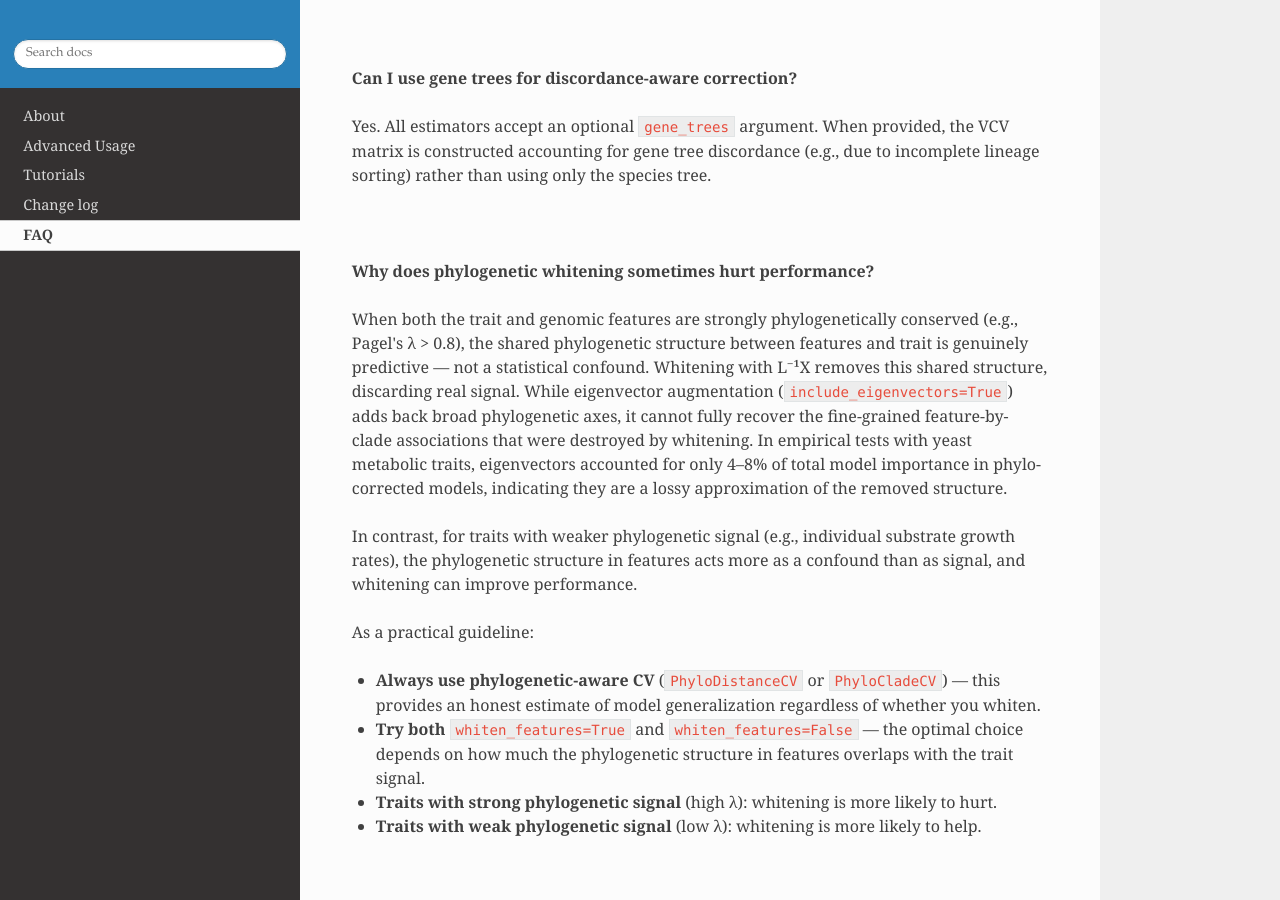
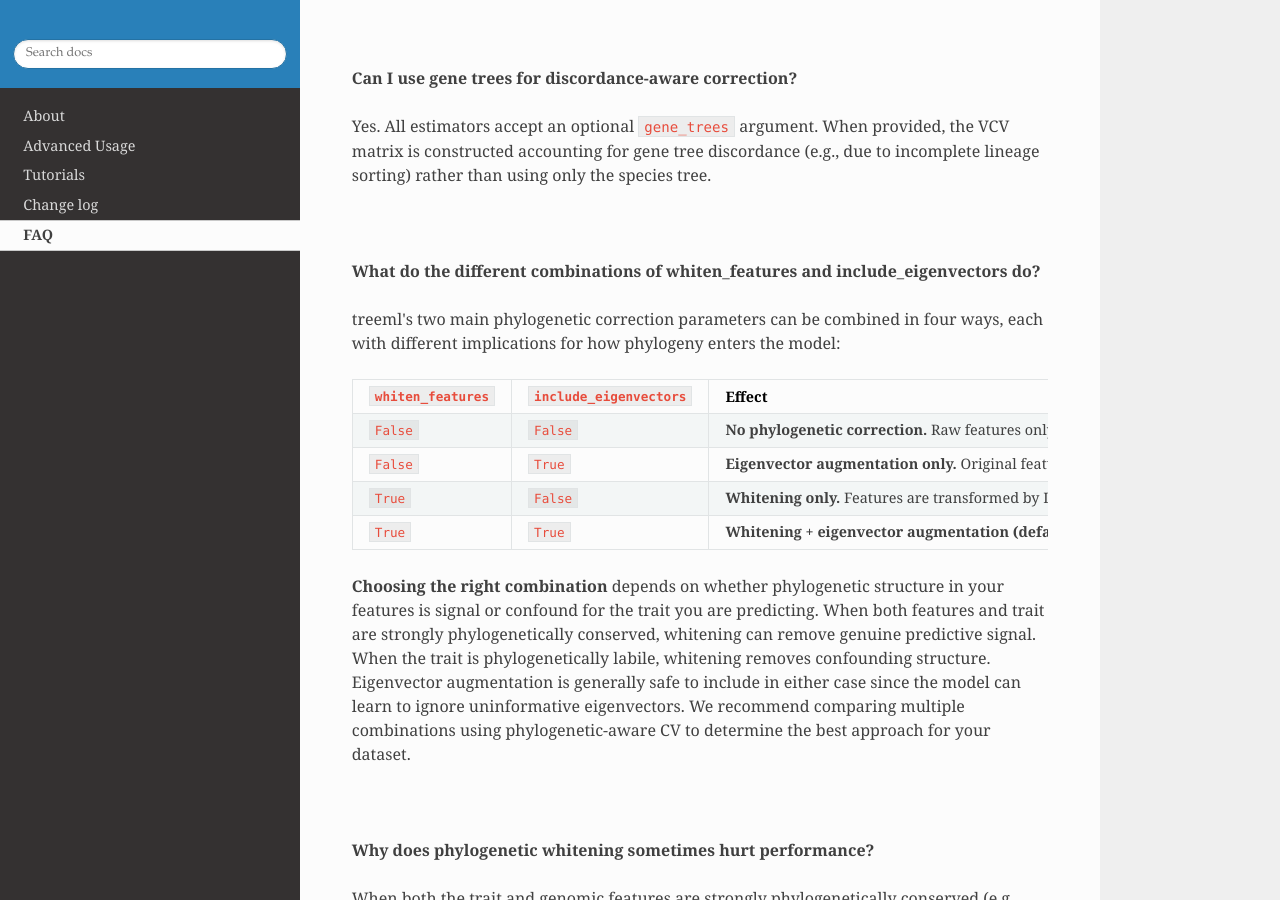
Before and after one commit to JLSteenwyk/treeml, a Sphinx documentation site: the page built from docs/frequently_asked_questions/index.rst, in a window 1280 px wide and 900 px high, scrolled down 1882 px. Built offline with Sphinx 7.4.7 and the Read the Docs theme 3.1.0, drawn with Linux system fonts in a browser that asks for light colours; pages that are not in the unit, such as notebooks, are missing from menus.

Commit message:
FAQ entry with a table describing all four combinations of whiten_features × include_eigenvectors

```diff
--- a/docs/frequently_asked_questions/index.rst
+++ b/docs/frequently_asked_questions/index.rst
@@ -86,6 +86,57 @@ lineage sorting) rather than using only the species tree.
 
 |
 
+**What do the different combinations of whiten_features and include_eigenvectors do?**
+
+treeml's two main phylogenetic correction parameters can be combined in four ways,
+each with different implications for how phylogeny enters the model:
+
+.. list-table::
+   :header-rows: 1
+   :widths: 20 20 60
+
+   * - ``whiten_features``
+     - ``include_eigenvectors``
+     - Effect
+   * - ``False``
+     - ``False``
+     - **No phylogenetic correction.** Raw features only. Phylogeny is ignored entirely
+       in the feature space (though phylogenetic-aware CV can still be used for honest
+       evaluation). This is the standard ML baseline.
+   * - ``False``
+     - ``True``
+     - **Eigenvector augmentation only.** Original features are preserved intact and
+       phylogenetic eigenvectors are appended as additional columns. The model can
+       learn to use phylogenetic structure as a predictor without distorting the
+       original feature space. This is a lossless approach — no information is removed,
+       and the model decides how much weight to give phylogenetic vs. genomic features.
+   * - ``True``
+     - ``False``
+     - **Whitening only.** Features are transformed by L⁻¹X (Cholesky of VCV) to remove
+       phylogenetic autocorrelation. Observations become approximately independent under
+       a Brownian motion model, analogous to GLS residuals. No phylogenetic structure is
+       explicitly provided to the model. This is the most aggressive correction — it
+       assumes all phylogenetic structure in features is confounding.
+   * - ``True``
+     - ``True``
+     - **Whitening + eigenvector augmentation (default).** Features are whitened to remove
+       phylogenetic autocorrelation, then eigenvectors are appended to provide the model
+       with explicit phylogenetic covariates. This is the PGLS analogue for ML — it
+       separates phylogenetic structure from the features and re-introduces it as
+       controlled covariates. However, the eigenvectors are a lossy approximation
+       (typically capturing ~90% of phylogenetic variance), so some fine-grained
+       feature-by-clade associations lost during whitening may not be fully recovered.
+
+**Choosing the right combination** depends on whether phylogenetic structure in your
+features is signal or confound for the trait you are predicting. When both features and
+trait are strongly phylogenetically conserved, whitening can remove genuine predictive
+signal. When the trait is phylogenetically labile, whitening removes confounding
+structure. Eigenvector augmentation is generally safe to include in either case since the
+model can learn to ignore uninformative eigenvectors. We recommend comparing multiple
+combinations using phylogenetic-aware CV to determine the best approach for your dataset.
+
+|
+
 **Why does phylogenetic whitening sometimes hurt performance?**
 
 When both the trait and genomic features are strongly phylogenetically conserved (e.g.,
```
